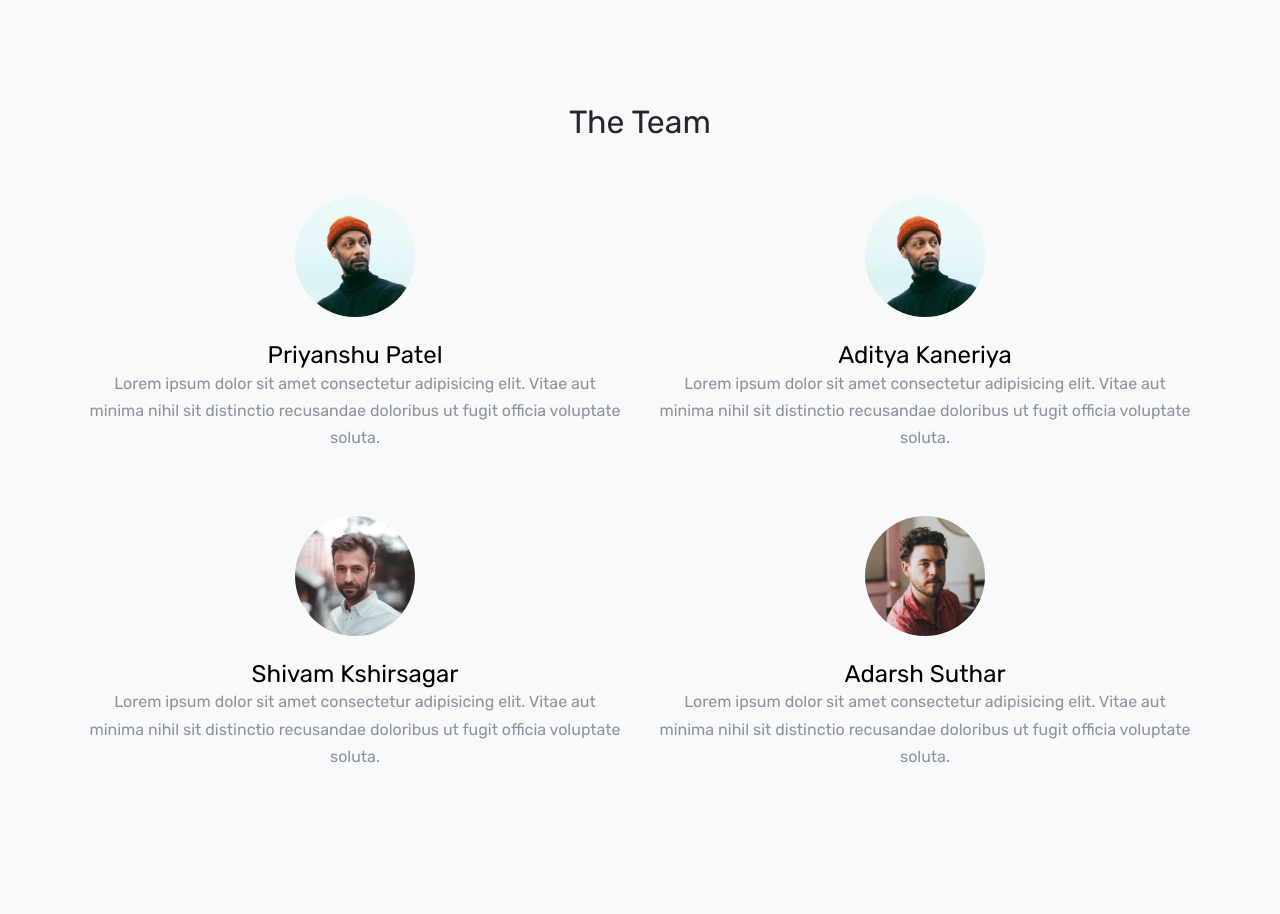
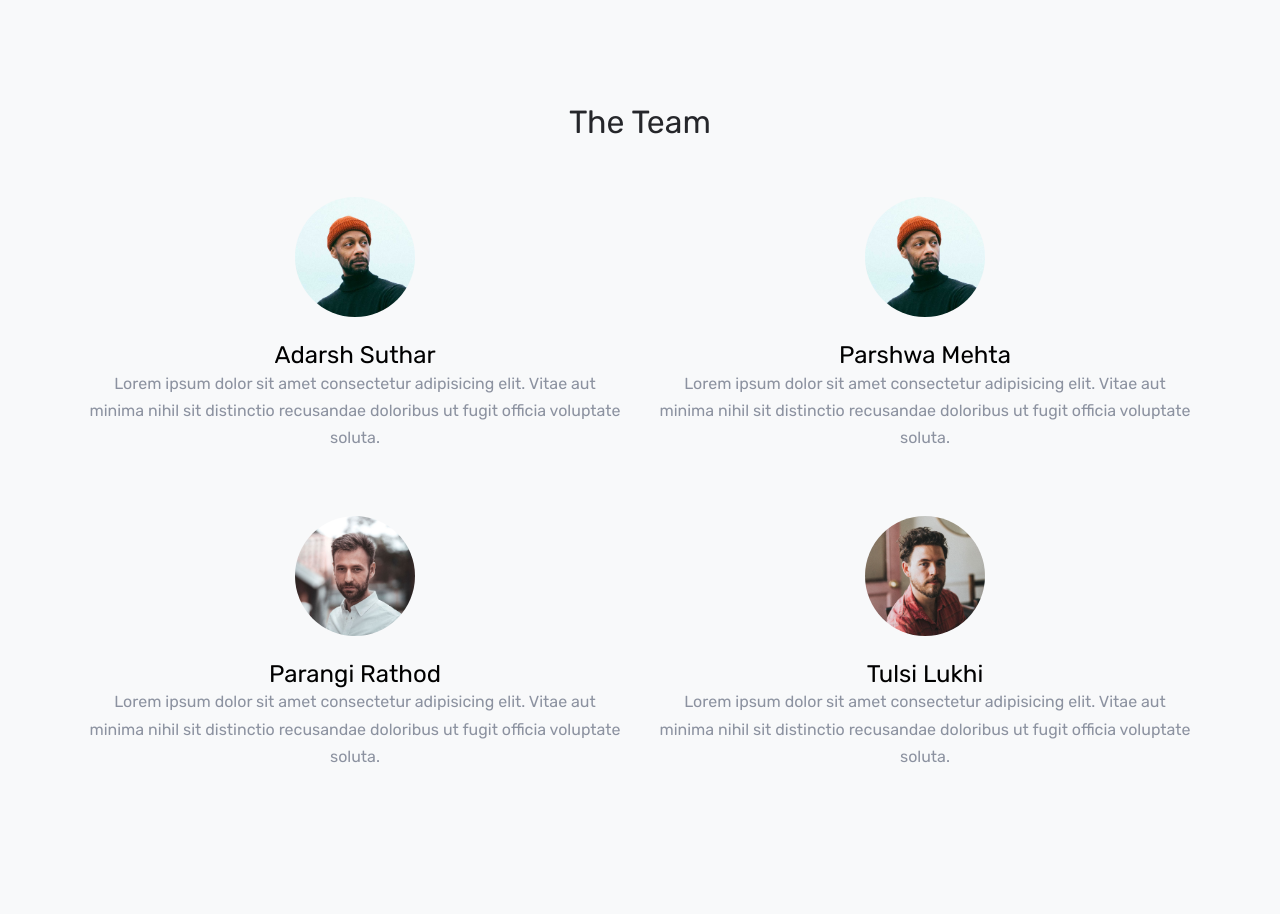
Before and after one commit to PARSHWA0510/Health-Medicines, a Django app: page /about in a window 1280 px wide. Shown: the part 1049-1963 px from the top of the page. Run offline with Django 3.2, Linux system fonts and the light colour scheme; some libraries are stand-ins or nearby versions; some web fonts are replaced.

Commit message:
Final Commit

```diff
--- a/health_shop/templates/about.html
+++ b/health_shop/templates/about.html
@@ -146,7 +146,7 @@
               <div class="block-38-img">
                 <div class="block-38-header">
                   <img src="{%static 'images/person_1.jpg'%}" alt="Image placeholder" class="mb-4">
-                  <h3 class="block-38-heading h4">Priyanshu Patel</h3>
+                  <h3 class="block-38-heading h4">Adarsh Suthar</h3>
                 </div>
                 <div class="block-38-body">
                   <p>Lorem ipsum dolor sit amet consectetur adipisicing elit. Vitae aut minima nihil sit distinctio
@@ -160,7 +160,7 @@
               <div class="block-38-img">
                 <div class="block-38-header">
                   <img src="{%static 'images/person_2.jpg'%}" alt="Image placeholder" class="mb-4">
-                  <h3 class="block-38-heading h4">Aditya Kaneriya</h3>
+                  <h3 class="block-38-heading h4">Parshwa Mehta</h3>
                 </div>
                 <div class="block-38-body">
                   <p>Lorem ipsum dolor sit amet consectetur adipisicing elit. Vitae aut minima nihil sit distinctio
@@ -174,7 +174,7 @@
               <div class="block-38-img">
                 <div class="block-38-header">
                   <img src="{%static 'images/person_3.jpg'%}" alt="Image placeholder" class="mb-4">
-                  <h3 class="block-38-heading h4">Shivam Kshirsagar</h3>
+                  <h3 class="block-38-heading h4">Parangi Rathod</h3>
                 </div>
                 <div class="block-38-body">
                   <p>Lorem ipsum dolor sit amet consectetur adipisicing elit. Vitae aut minima nihil sit distinctio
@@ -188,7 +188,7 @@
               <div class="block-38-img">
                 <div class="block-38-header">
                   <img src="{%static 'images/person_4.jpg'%}" alt="Image placeholder" class="mb-4">
-                  <h3 class="block-38-heading h4">Adarsh Suthar</h3>
+                  <h3 class="block-38-heading h4">Tulsi Lukhi</h3>
                 </div>
                 <div class="block-38-body">
                   <p>Lorem ipsum dolor sit amet consectetur adipisicing elit. Vitae aut minima nihil sit distinctio
```
Also changed, not shown: health_shop/db.sqlite3.
